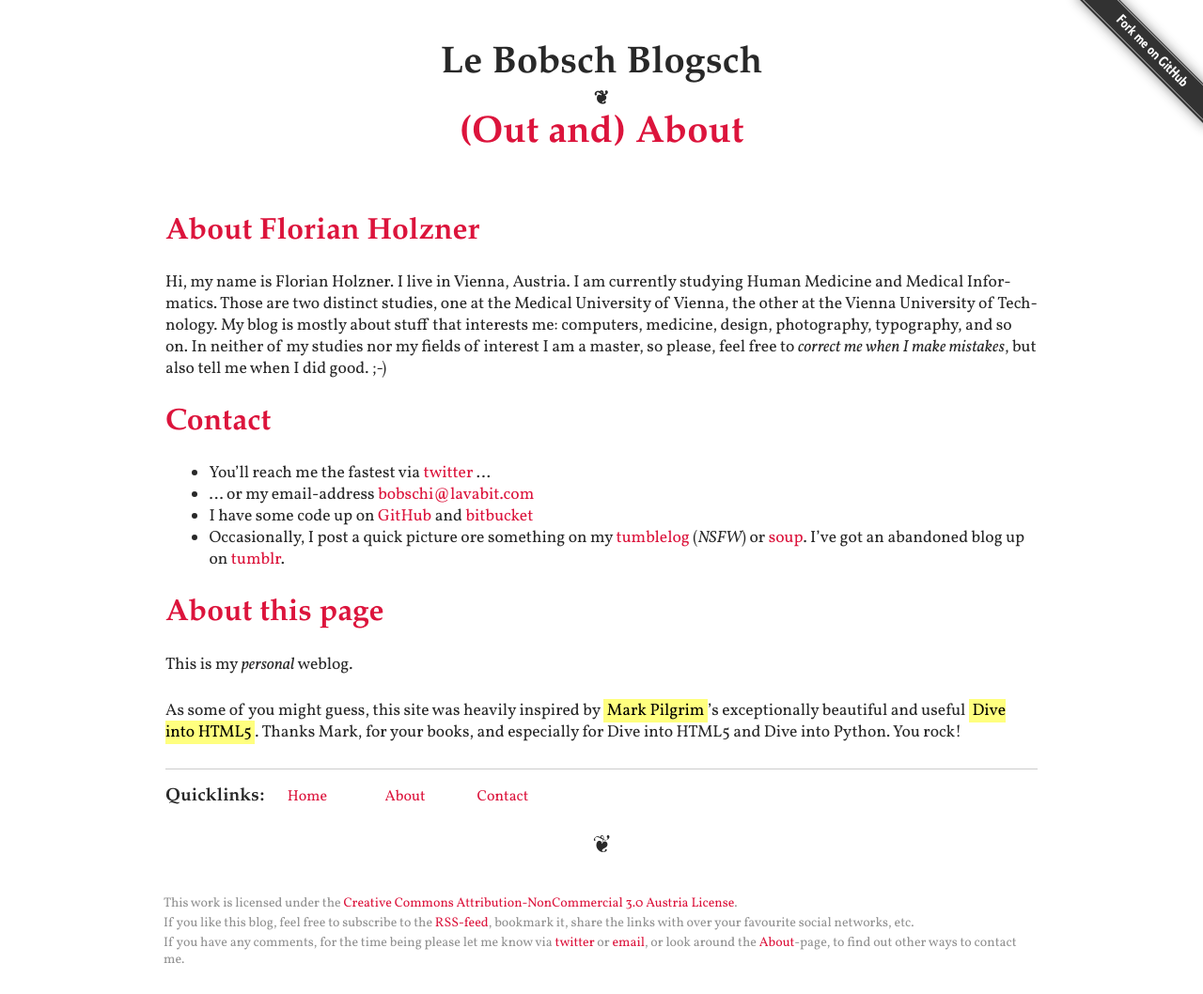
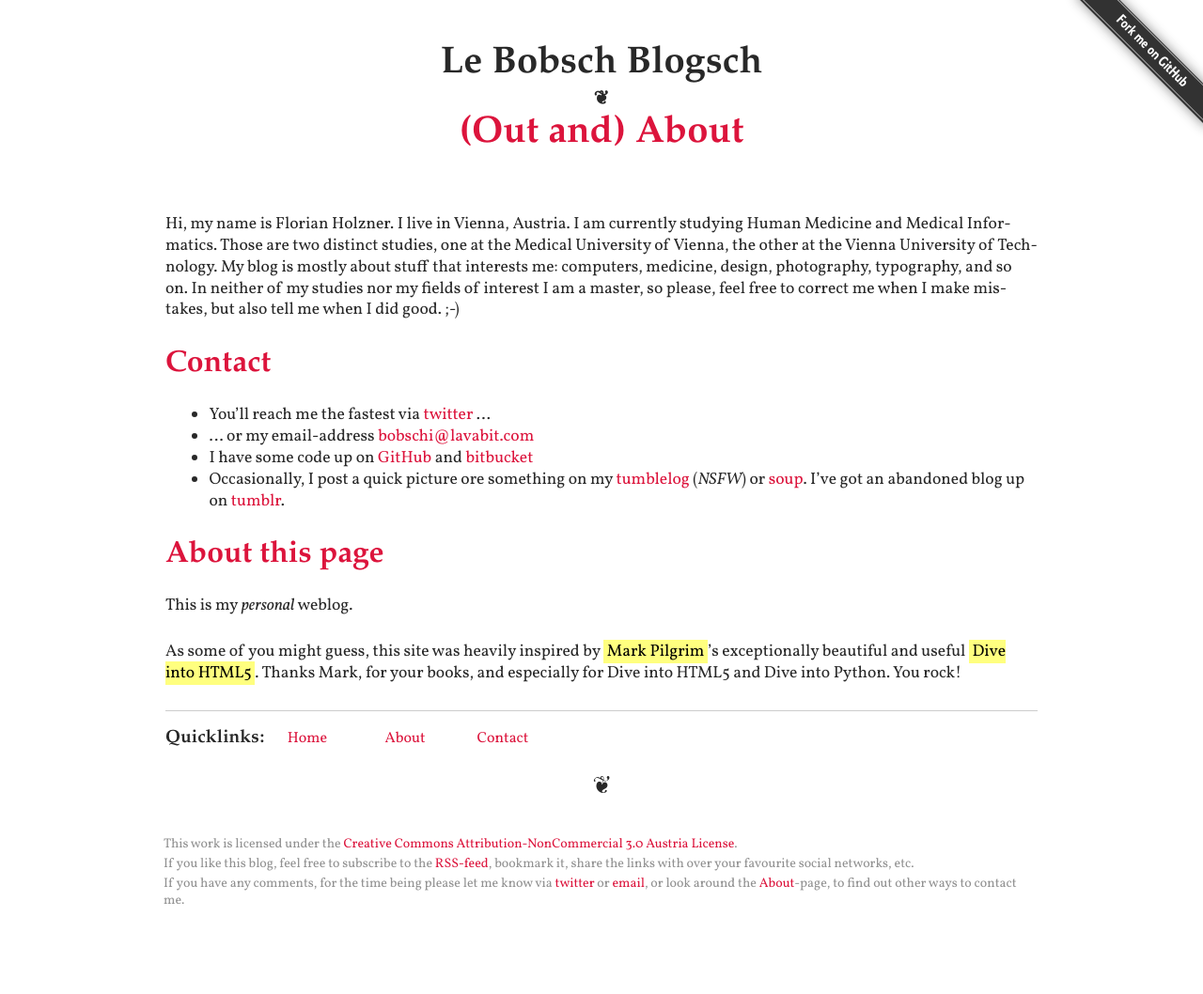
Before and after one commit to bobschi/lebobs.ch, a Jekyll site: the page built from about.md, in a window 1280 px wide. Shown: the whole page at 94% size. Built offline with Jekyll 4.4.1, drawn with Linux system fonts in a browser that asks for light colours; nearby versions of some CDN libraries; some web fonts are replaced; Markdown is read by kramdown in place of the engine named in the settings; after the commit the page ends 995 px from its top, so only the background shows below that.

Commit message:
edited the about page a bit. IDEA: rewrite this to be shorter.

```diff
--- a/about.md
+++ b/about.md
@@ -2,8 +2,8 @@
 layout: default
 title: (Out and) About
 ---
-## About Florian Holzner
-Hi, my name is Florian Holzner. I live in Vienna, Austria. I am currently studying Human Medicine and Medical Informatics. Those are two distinct studies, one at the Medical University of Vienna, the other at the Vienna University of Technology. My blog is mostly about stuff that interests me: computers, medicine, design, photography, typography, and so on. In neither of my studies nor my fields of interest I am a master, so please, feel free to <em>correct me when I make mistakes</em>, but also tell me when I did good. ;-)
+
+Hi, my name is Florian Holzner. I live in Vienna, Austria. I am currently studying Human Medicine and Medical Informatics. Those are two distinct studies, one at the Medical University of Vienna, the other at the Vienna University of Technology. My blog is mostly about stuff that interests me: computers, medicine, design, photography, typography, and so on. In neither of my studies nor my fields of interest I am a master, so please, feel free to correct me when I make mistakes, but also tell me when I did good. ;-)
 
 <h2 id="contact">Contact</h2>
 *  You'll reach me the fastest via [twitter][] ...
```
